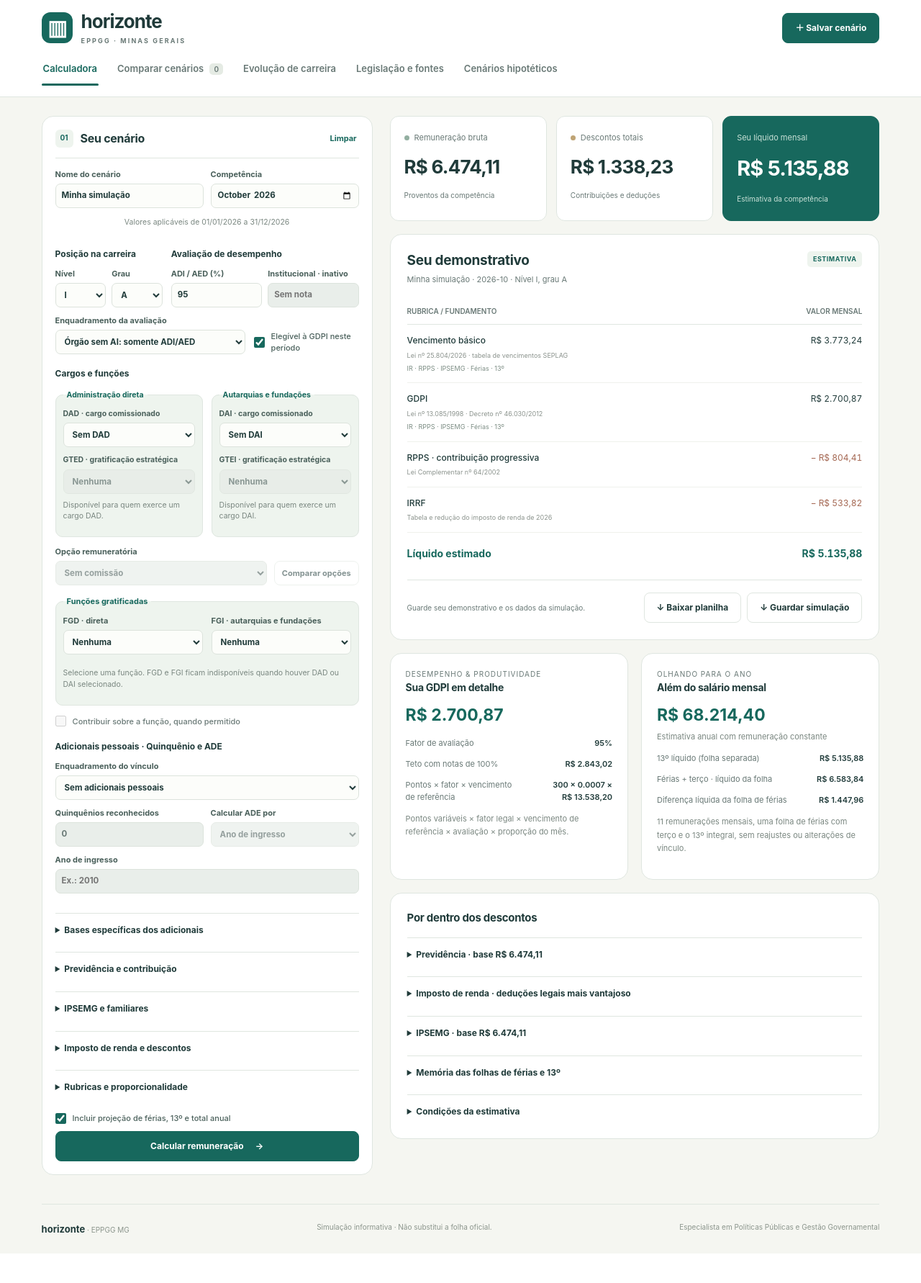
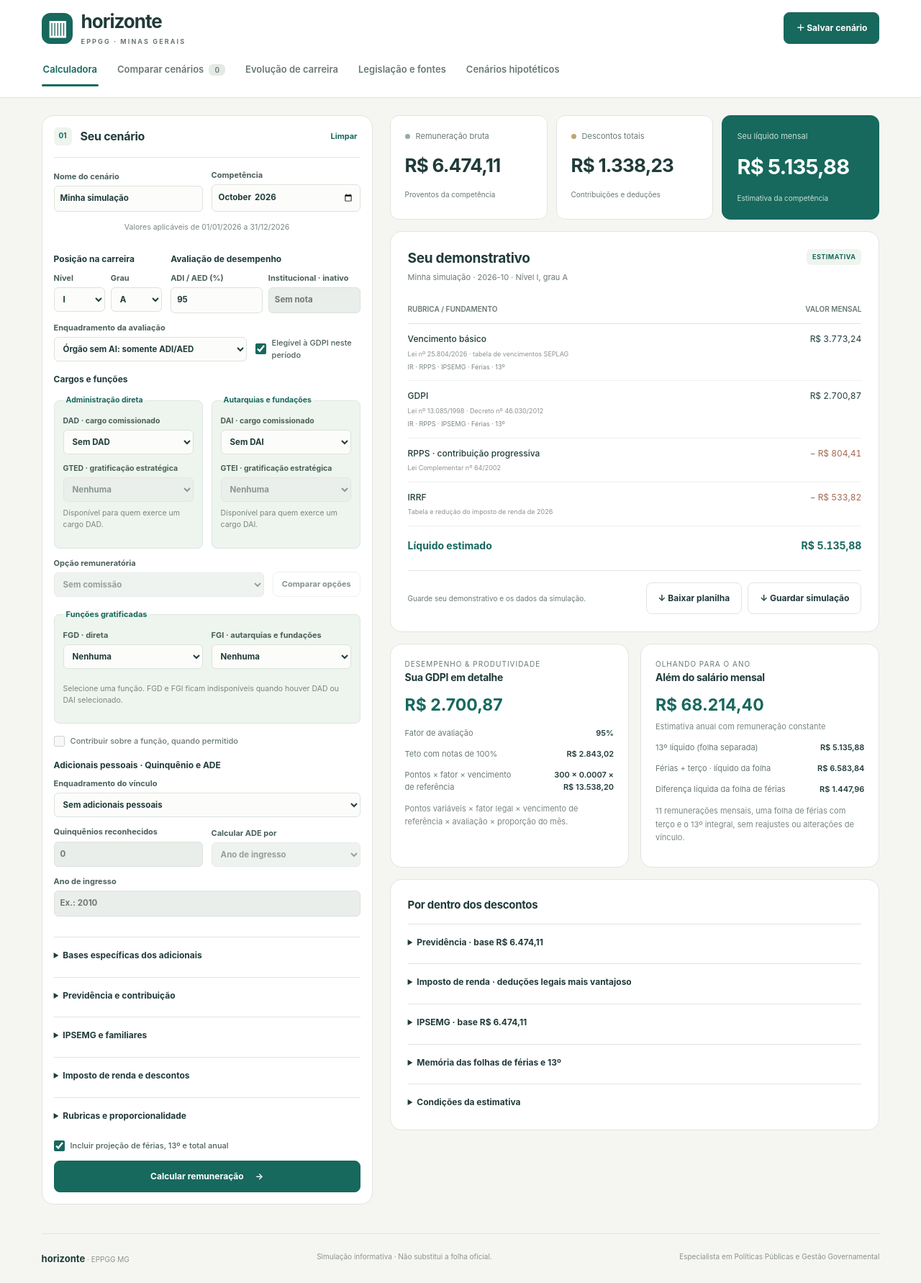
Before and after one commit to fmaximiano/eppgg, a FastAPI app: page / in a window 1280 px wide. Shown: the whole page at 72% size. Before the commit the page ends 1741 px from the top, so only its background shows below. Run offline with FastAPI, Linux system fonts and the light colour scheme; data that the repository does not hold is empty.

Commit message:
style: adopt spacing and radius scales in the stylesheet
Every margin, padding and gap now uses a --space-* token from a fixed
scale (2, 4, 8, 12, 16, 20, 24, 32, 40, 64 px) and every border radius a
--radius-* token (6, 8, 12, 16 px), replacing about 30 ad-hoc values
(9, 13, 17, 19, 21, 23px...). Near-identical greys and disabled
backgrounds are merged into single tokens.

Values were rounded to the nearest step, so spacing shifts by a few
pixels in places (form inputs gain about 2px, some panels lose 2px).

README gains a short front-end section: where the files are, the
stylesheet sections and tokens, and the Prettier command.

Co-Authored-By: Claude Opus 5.5 <noreply@anthropic.com>
Claude-Session: https://claude.ai/code/session_0151hTKoZiudMUVz87SP5D3n

```diff
--- a/app/static/style.css
+++ b/app/static/style.css
@@ -19,9 +19,7 @@
   --ink-soft: #4a605b; /* rótulos de campos */
   --muted: #697976;
   --help: #7a8780;
-  --faint: #7c8d84;
-  --faint-2: #8b938d;
-  --faint-3: #8b958c;
+  --faint: #8b938d;
 
   /* Superfícies e bordas */
   --paper: #fff;
@@ -31,7 +29,6 @@
   --field-bg: #fcfdfa;
   --field-border: #dce3dc;
   --disabled-bg: #e9eeea;
-  --disabled-bg-alt: #e6ebe6;
   --chip-bg: #e5ebe4;
   --line: #dfe6e0;
   --line-soft: #eff1ec;
@@ -50,7 +47,22 @@
   --dot-gold: #bfa475;
   --chart-bar: #b0c8b9;
 
+  /* Espaçamento: use sempre a escala (margin, padding, gap) */
+  --space-half: 2px;
+  --space-1: 4px;
+  --space-2: 8px;
+  --space-3: 12px;
+  --space-4: 16px;
+  --space-5: 20px;
+  --space-6: 24px;
+  --space-7: 32px;
+  --space-8: 40px;
+  --space-9: 64px;
+
   /* Forma */
+  --radius-xs: 6px;
+  --radius-sm: 8px;
+  --radius-md: 12px;
   --radius: 16px;
   --shadow-toast: 0 6px 25px #203b3a33;
   --sidebar: clamp(460px, 34vw, 500px);
@@ -81,7 +93,7 @@ a {
 }
 p {
   color: var(--muted);
-  margin: 7px 0 17px;
+  margin: var(--space-2) 0 var(--space-4);
 }
 h2 {
   font-size: 19px;
@@ -91,7 +103,7 @@ h2 {
 h3 {
   font-size: 12px;
   font-weight: 750;
-  margin: 22px 0 11px;
+  margin: var(--space-6) 0 var(--space-3);
   color: var(--ink);
 }
 button,
@@ -130,7 +142,7 @@ label {
   display: block;
   font-size: 11px;
   font-weight: 650;
-  margin-bottom: 13px;
+  margin-bottom: var(--space-3);
   color: var(--ink-soft);
 }
 input:not([type="checkbox"]),
@@ -139,10 +151,10 @@ textarea {
   display: block;
   width: 100%;
   min-width: 0;
-  margin-top: 6px;
+  margin-top: var(--space-2);
   border: 1px solid var(--field-border);
-  border-radius: 7px;
-  padding: 9px 10px;
+  border-radius: var(--radius-xs);
+  padding: var(--space-2) var(--space-3);
   background: var(--field-bg);
   color: var(--ink);
   font-size: 12px;
@@ -169,7 +181,7 @@ input[type="checkbox"] {
 .field-row {
   display: flex;
   align-items: flex-end;
-  gap: 12px;
+  gap: var(--space-3);
 }
 .field-row > * {
   flex: 1;
@@ -179,12 +191,12 @@ input[type="checkbox"] {
   font-size: 11px;
   color: var(--help);
   line-height: 1.65;
-  margin: 2px 0 13px;
+  margin: var(--space-half) 0 var(--space-3);
 }
 .check {
   display: flex;
   align-items: center;
-  gap: 9px;
+  gap: var(--space-2);
   font-size: 11px;
   font-weight: 500;
   line-height: 1.5;
@@ -196,18 +208,18 @@ input[type="checkbox"] {
 /* Seções recolhíveis */
 details {
   border-top: 1px solid var(--line);
-  margin-top: 17px;
-  padding-top: 14px;
+  margin-top: var(--space-4);
+  padding-top: var(--space-4);
 }
 summary {
   cursor: pointer;
   font-size: 12px;
   font-weight: 650;
   color: var(--ink);
-  padding: 0 0 4px;
+  padding: 0 0 var(--space-1);
 }
 details[open] summary {
-  margin-bottom: 13px;
+  margin-bottom: var(--space-3);
 }
 
 /* Tabelas */
@@ -224,11 +236,11 @@ th {
   color: var(--muted);
   font-size: 10px;
   font-weight: 600;
-  padding: 10px 0;
+  padding: var(--space-3) 0;
   border-bottom: 1px solid var(--line);
 }
 td {
-  padding: 13px 0;
+  padding: var(--space-3) 0;
   border-bottom: 1px solid var(--line-soft);
   vertical-align: top;
 }
@@ -244,9 +256,9 @@ th:last-child {
   display: inline-flex;
   align-items: center;
   justify-content: center;
-  gap: 16px;
-  padding: 11px 17px;
-  border-radius: 8px;
+  gap: var(--space-4);
+  padding: var(--space-3) var(--space-4);
+  border-radius: var(--radius-sm);
   font-weight: 650;
   font-size: 12px;
   border: 1px solid var(--teal);
@@ -274,13 +286,13 @@ th:last-child {
   background: none;
   border: 0;
   color: var(--teal);
-  padding: 3px;
+  padding: var(--space-1);
   font-weight: 650;
   font-size: 11px;
 }
 .actions {
   display: flex;
-  gap: 8px;
+  gap: var(--space-2);
   flex-wrap: wrap;
 }
 
@@ -288,14 +300,14 @@ th:last-child {
   border: 1px solid var(--line);
   border-radius: var(--radius);
   background: var(--paper);
-  padding: 23px;
+  padding: var(--space-6);
 }
 .panel-heading {
   display: flex;
   align-items: center;
-  gap: 10px;
-  padding-bottom: 19px;
-  margin-bottom: 17px;
+  gap: var(--space-3);
+  padding-bottom: var(--space-5);
+  margin-bottom: var(--space-4);
   border-bottom: 1px solid var(--line);
 }
 .panel-heading h2 {
@@ -315,21 +327,21 @@ th:last-child {
 }
 .mini-panel {
   border: 1px solid var(--line);
-  padding: 12px;
-  margin-bottom: 13px;
-  border-radius: 8px;
+  padding: var(--space-3);
+  margin-bottom: var(--space-3);
+  border-radius: var(--radius-sm);
   background: var(--surface-alt);
 }
 .mini-panel .field-row {
-  gap: 8px;
+  gap: var(--space-2);
 }
 .mini-panel button {
-  margin-bottom: 5px;
+  margin-bottom: var(--space-1);
 }
 
 .pill {
-  border-radius: 5px;
-  padding: 4px 8px;
+  border-radius: var(--radius-xs);
+  padding: var(--space-1) var(--space-2);
   font-size: 9px;
   font-weight: 750;
   letter-spacing: 0.5px;
@@ -405,8 +417,8 @@ th:last-child {
   display: flex;
   justify-content: space-between;
   align-items: center;
-  gap: 15px;
-  margin: 12px 0;
+  gap: var(--space-4);
+  margin: var(--space-3) 0;
   font-size: 11px;
   color: var(--muted);
 }
@@ -504,7 +516,7 @@ th:last-child {
   display: block;
   font-size: 9px;
   letter-spacing: 2.1px;
-  margin-top: 7px;
+  margin-top: var(--space-2);
   color: var(--muted);
 }
 .topbar .tabs {
@@ -543,9 +555,9 @@ th:last-child {
 }
 .tab span {
   background: var(--chip-bg);
-  border-radius: 5px;
-  padding: 2px 6px;
-  margin-left: 5px;
+  border-radius: var(--radius-xs);
+  padding: var(--space-half) var(--space-2);
+  margin-left: var(--space-1);
   font-size: 10px;
 }
 .topbar #save {
@@ -557,7 +569,7 @@ th:last-child {
 .shell {
   max-width: var(--page-max);
   margin: auto;
-  padding: 26px 4.5% 0;
+  padding: var(--space-6) 4.5% 0;
 }
 .view {
   display: none;
@@ -572,18 +584,18 @@ th:last-child {
   display: flex;
   justify-content: space-between;
   align-items: center;
-  gap: 20px;
-  margin-bottom: 20px;
+  gap: var(--space-5);
+  margin-bottom: var(--space-5);
 }
 
 footer {
   display: flex;
-  gap: 15px;
+  gap: var(--space-4);
   justify-content: space-between;
   border-top: 1px solid var(--line);
-  margin-top: 40px;
-  padding: 24px 0;
-  color: var(--faint-3);
+  margin-top: var(--space-8);
+  padding: var(--space-6) 0;
+  color: var(--faint);
   font-size: 10px;
 }
 footer strong {
@@ -595,42 +607,42 @@ footer strong {
 .workspace {
   display: grid;
   grid-template-columns: var(--sidebar) minmax(0, 1fr);
-  gap: 24px;
+  gap: var(--space-6);
   align-items: start;
 }
 
 /* Painel de entrada compacto, com espaço para famílias de cargos lado a lado. */
 .input-panel {
-  padding: 18px;
+  padding: var(--space-4);
   container-type: inline-size;
   container-name: scenario-panel;
 }
 .input-panel label {
-  margin-bottom: 10px;
+  margin-bottom: var(--space-3);
 }
 .input-panel input:not([type="checkbox"]),
 .input-panel select,
 .input-panel textarea {
   min-height: 34px;
-  margin-top: 4px;
-  padding: 6px 8px;
+  margin-top: var(--space-1);
+  padding: var(--space-2) var(--space-2);
   font-size: 11.5px;
 }
 .input-panel h3 {
-  margin-top: 18px;
-  margin-bottom: 9px;
+  margin-top: var(--space-4);
+  margin-bottom: var(--space-2);
 }
 .input-panel .field-row {
-  gap: 10px;
+  gap: var(--space-3);
 }
 .input-panel .field-help {
   font-size: 10.5px;
   line-height: 1.5;
-  margin-bottom: 10px;
+  margin-bottom: var(--space-3);
 }
 .input-panel .panel-heading {
-  padding-bottom: 14px;
-  margin-bottom: 14px;
+  padding-bottom: var(--space-4);
+  margin-bottom: var(--space-4);
 }
 .input-panel #version-label {
   text-align: center;
@@ -639,20 +651,20 @@ footer strong {
 .position-evaluation {
   display: grid;
   grid-template-columns: minmax(0, 0.8fr) minmax(0, 1.4fr);
-  gap: 12px;
+  gap: var(--space-3);
 }
 .position-evaluation > div {
   min-width: 0;
 }
 .input-panel .position-evaluation .field-row {
-  gap: 8px;
+  gap: var(--space-2);
 }
 .evaluation-settings {
   display: grid;
   grid-template-columns: minmax(0, 1fr) 146px;
   align-items: end;
-  gap: 12px;
-  margin-bottom: 10px;
+  gap: var(--space-3);
+  margin-bottom: var(--space-3);
 }
 .evaluation-settings > label {
   margin-bottom: 0;
@@ -664,15 +676,15 @@ footer strong {
 /* Cargos e funções */
 .career-group {
   min-width: 0;
-  margin: 14px 0;
-  padding: 12px;
+  margin: var(--space-4) 0;
+  padding: var(--space-3);
   border: 1px solid var(--line);
-  border-radius: 10px;
+  border-radius: var(--radius-sm);
   background: var(--soft);
 }
 .career-group legend {
   max-width: 100%;
-  padding: 0 5px;
+  padding: 0 var(--space-1);
   font-size: 11px;
   font-weight: 700;
   color: var(--teal);
@@ -681,10 +693,10 @@ footer strong {
   margin-bottom: 0;
 }
 .career-group .field-help {
-  margin: 8px 0 10px;
+  margin: var(--space-2) 0 var(--space-3);
 }
 .career-group select:disabled {
-  background: var(--disabled-bg-alt);
+  background: var(--disabled-bg);
   color: var(--muted);
   cursor: not-allowed;
   opacity: 0.75;
@@ -692,13 +704,13 @@ footer strong {
 .commission-groups {
   display: grid;
   grid-template-columns: repeat(2, minmax(0, 1fr));
-  gap: 12px;
-  margin: 12px 0;
+  gap: var(--space-3);
+  margin: var(--space-3) 0;
 }
 .commission-groups .career-group {
   height: 100%;
   margin: 0;
-  padding: 10px;
+  padding: var(--space-3);
 }
 .commission-groups legend,
 .commission-groups label {
@@ -707,8 +719,8 @@ footer strong {
 .standalone-functions {
   display: grid;
   grid-template-columns: repeat(2, minmax(0, 1fr));
-  column-gap: 12px;
-  padding: 10px;
+  column-gap: var(--space-3);
+  padding: var(--space-3);
 }
 .standalone-functions .field-help {
   grid-column: 1/-1;
@@ -717,30 +729,30 @@ footer strong {
   display: grid;
   grid-template-columns: minmax(0, 1fr) auto;
   align-items: end;
-  gap: 10px;
-  margin: 12px 0;
+  gap: var(--space-3);
+  margin: var(--space-3) 0;
 }
 .remuneration-row label {
   margin-bottom: 0;
 }
 .remuneration-row #compare-options {
   min-height: 34px;
-  padding: 6px 10px;
+  padding: var(--space-2) var(--space-3);
   font-size: 11px;
   white-space: nowrap;
 }
 .flag-grid {
   display: flex;
-  gap: 9px;
+  gap: var(--space-2);
   flex-wrap: wrap;
 }
 .flag-grid label {
   font-size: 9px;
-  gap: 4px;
+  gap: var(--space-1);
 }
 .annual-check {
-  margin-top: 21px;
-  margin-bottom: 17px;
+  margin-top: var(--space-5);
+  margin-bottom: var(--space-4);
 }
 
 /* Resultado */
@@ -752,8 +764,8 @@ footer strong {
 .summary-grid {
   display: grid;
   grid-template-columns: repeat(3, minmax(0, 1fr));
-  gap: 13px;
-  margin-bottom: 18px;
+  gap: var(--space-3);
+  margin-bottom: var(--space-4);
   position: sticky;
   top: 10px;
   z-index: 2;
@@ -761,8 +773,8 @@ footer strong {
 .stat {
   background: var(--paper);
   border: 1px solid var(--line);
-  padding: 21px 19px;
-  border-radius: 12px;
+  padding: var(--space-5) var(--space-5);
+  border-radius: var(--radius-md);
   min-width: 0;
 }
 .stat-label {
@@ -770,14 +782,14 @@ footer strong {
   color: var(--muted);
   display: flex;
   align-items: center;
-  gap: 7px;
+  gap: var(--space-2);
 }
 .stat-value {
   display: block;
   font-size: 26px;
   letter-spacing: -0.8px;
   font-weight: 700;
-  margin: 12px 0 7px;
+  margin: var(--space-3) 0 var(--space-2);
   white-space: nowrap;
 }
 .stat-sub {
@@ -798,14 +810,14 @@ footer strong {
 }
 .result-title {
   display: flex;
-  gap: 10px;
+  gap: var(--space-3);
   align-items: start;
   justify-content: space-between;
-  margin-bottom: 18px;
+  margin-bottom: var(--space-4);
 }
 .result-title p {
   font-size: 11px;
-  margin: 4px 0 0;
+  margin: var(--space-1) 0 0;
 }
 .rubric-name {
   display: block;
@@ -813,18 +825,18 @@ footer strong {
 }
 .source-small {
   display: block;
-  color: var(--faint-2);
+  color: var(--faint);
   font-size: 9px;
   line-height: 1.5;
   max-width: 390px;
-  margin-top: 4px;
+  margin-top: var(--space-1);
   overflow-wrap: anywhere;
 }
 .incidences {
   display: block;
   font-size: 9px;
-  color: var(--faint);
-  margin-top: 4px;
+  color: var(--help);
+  margin-top: var(--space-1);
 }
 .amount {
   font-variant-numeric: tabular-nums;
@@ -838,16 +850,16 @@ footer strong {
   color: var(--teal);
   border-bottom: 0;
   font-size: 14px;
-  padding-top: 18px;
+  padding-top: var(--space-4);
 }
 .export-bar {
   display: flex;
   justify-content: space-between;
   align-items: center;
-  padding-top: 17px;
-  margin-top: 13px;
+  padding-top: var(--space-4);
+  margin-top: var(--space-3);
   border-top: 1px solid var(--line);
-  gap: 10px;
+  gap: var(--space-3);
 }
 .export-bar span {
   color: var(--muted);
@@ -856,17 +868,17 @@ footer strong {
 .subgrid {
   display: grid;
   grid-template-columns: 1fr 1fr;
-  gap: 18px;
-  margin-top: 18px;
+  gap: var(--space-4);
+  margin-top: var(--space-4);
 }
 .subgrid .panel {
-  padding: 21px;
+  padding: var(--space-5);
 }
 .subgrid h2 {
   font-size: 14px;
 }
 .breakdown {
-  margin-top: 18px;
+  margin-top: var(--space-4);
 }
 .breakdown h2 {
   font-size: 15px;
@@ -1253,14 +1265,14 @@ footer strong {
 @container salary-results (max-width: 640px) {
   .summary-grid {
     grid-template-columns: 1fr;
-    gap: 8px;
+    gap: var(--space-2);
   }
   .stat {
     display: grid;
     grid-template-columns: minmax(0, 1fr) auto;
-    column-gap: 14px;
+    column-gap: var(--space-4);
     align-items: center;
-    padding: 13px 16px;
+    padding: var(--space-3) var(--space-4);
   }
   .stat-label {
     grid-column: 1;
```
Also changed, not shown: other parts of app/static/style.css (+62 -62 lines), README.md.
